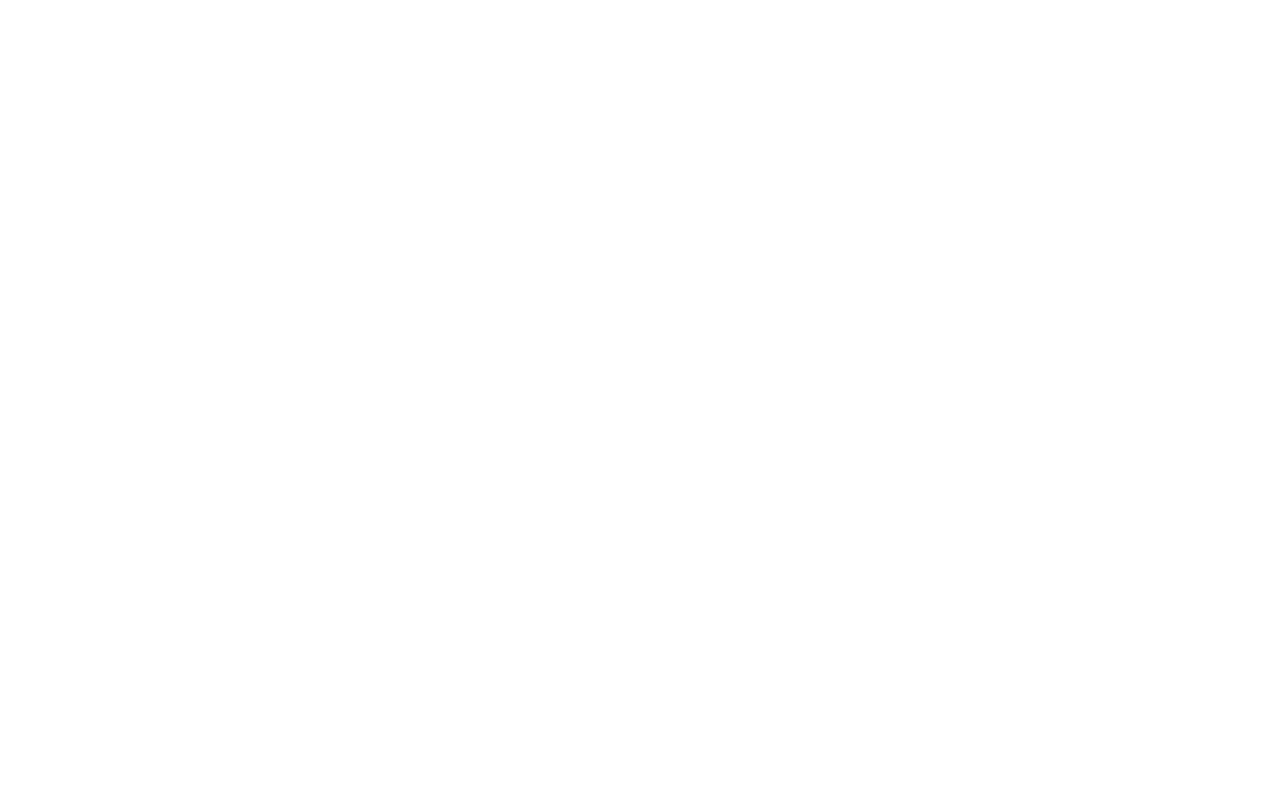
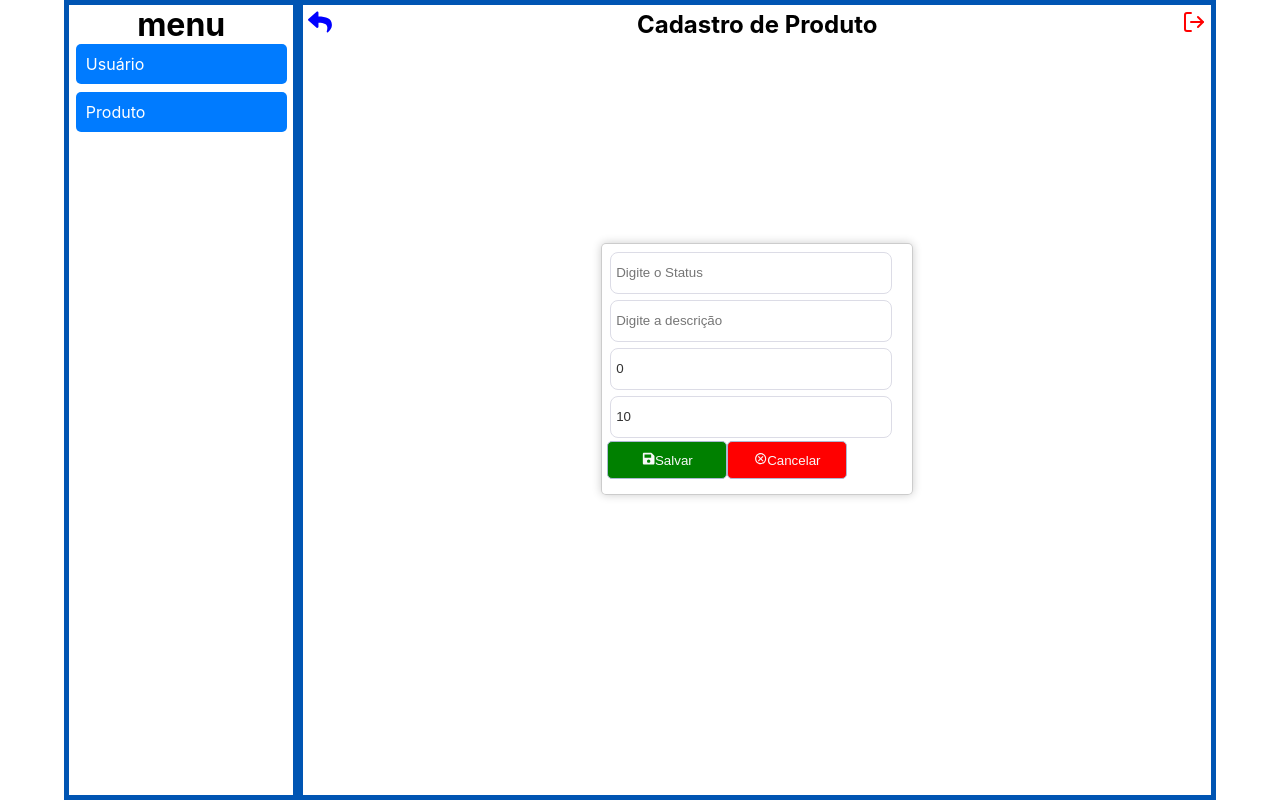
Before and after one commit to guidev63/Final-Front, a React (Create React App) app: page /cadastroproduto in a window 1280 px wide. Before the commit this address had no page. Built offline with nearby package versions, Linux system fonts and the light colour scheme.

Commit message:
colocamos cadastro de produtos

```diff
--- a/src/Pages/CadastroUsuario/index.js
+++ b/src/Pages/CadastroUsuario/index.js
@@ -25,11 +25,11 @@
     function salvardados(e) {
         e.preventDefault();
         // console.log(usuario);
-         if(nome=="")
+         if(nome==="")
         alert("Preencha o campo nome")
-        else if(email=="")
+        else if(email==="")
         alert("Preencha o campo email")
-        else if (senha=="")
+        else if (senha==="")
         alert("Preencha o campo senha")
         else {
        const banco = JSON.parse(localStorage.getItem("cd-usuarios") || "[]");
--- a/src/Pages/CadastrodeProduto/index.js
+++ b/src/Pages/CadastrodeProduto/index.js
@@ -1,4 +1,5 @@
 import react, { useState } from 'react';
+
 import '../../Pages/global.css';
 import Menu from '../../componentes/menu'
 import { FiEdit, FiTrash, FiDelete, FiFilePlus } from "react-icons/fi";
@@ -9,55 +10,67 @@
 import { useNavigate } from 'react-router-dom';
 import Head from '../../componentes/head';
 
-export default function Cadastrousuario() {
-    const navigate =useNavigate();
+//fiz alteração aqui
 
-    const [nome, setNome] = useState("");
-    const [email, setEmail] = useState("");
-    const [senha, setSenha] = useState("");
-    const usuarios = ["carlos", "carlos@gmail.com", "123"]
-    const usuario = {
-        id:Date.now().toString(36)+Math.floor(Math.pow(10,12)+Math.random()*9*Math.pow(10,12)).toString(36),
-        nome,
-        email,
-        senha
+export default function Cadastroproduto() {
+    const navigate = useNavigate();
+
+    const [status, setStatus] = useState("");
+    const [descricao, setDescricao] = useState("");
+    const [estoque_minimo, setEstoque_minimo] = useState("0");
+    const [estoque_maximo, setEstoque_maximo] = useState("10");
+
+    const produto = {
+        id: Date.now().toString(36) + Math.floor(Math.pow(10, 12) + Math.random() * 9 * Math.pow(10, 12)).toString(36),
+        status,
+        descricao,
+        estoque_minimo,
+        estoque_maximo
+
     }
     function salvardados(e) {
         e.preventDefault();
-        // console.log(usuario);
-         if(nome=="")
-        alert("Preencha o campo nome")
-        else if(email=="")
-        alert("Preencha o campo email")
-        else if (senha=="")
-        alert("Preencha o campo senha")
-        else {
-       const banco = JSON.parse(localStorage.getItem("cd-usuarios") || "[]");
-        banco.push(usuario);
-        localStorage.setItem("cd-usuarios", JSON.stringify(banco));
-        alert("Usuario salvo com sucesso");
-        navigate('/listausuario')
+        let i = 0;
+        if (status === "")
+            i++;
+        else if (descricao === "")
+            i++;
+        else if (estoque_minimo === "" || estoque_minimo === 0)
+            i++;
+        else if (estoque_maximo === "" || estoque_maximo === 0)
+            i++;
+        if (i == 0) {
+            const banco = JSON.parse(localStorage.getItem("cd-produtos") || "[]");
+            banco.push(produto);
+            localStorage.setItem("cd-produtos", JSON.stringify(banco));
+            alert("Produto salvo com sucesso");
+            navigate('/listaproduto');
+        } else {
+            alert("Verifique! Há campos vazios!")
         }
     }
     return (
         <div className="dashboard-container">
+
             <div className='menu'>
                 <h1>  menu</h1>
                 <Menu />
 
             </div>
             <div className='principal'>
-                <Head title="Cadastro de Usuários"/>
+                <Head title="Cadastro de Produto" />
                 <div className='form-container'>
                     <form className='form-cadastro' onSubmit={salvardados} >
                         <input type='text'
-                            value={nome} onChange={e => setNome(e.target.value)}
-                            placeholder='Digite o nome do usuário'
+                            value={status} onChange={e => setStatus(e.target.value)}
+                            placeholder='Digite o Status'
                         />
                         <input type='text'
-                            value={email} onChange={e => setEmail(e.target.value)} placeholder='Digite seu email' />
-                        <input type='password'
-                            value={senha} onChange={e => setSenha(e.target.value)} placeholder='Digite sua senha' />
+                            value={descricao} onChange={e => setDescricao(e.target.value)} placeholder='Digite a descrição' />
+                        <input type='number'
+                            value={estoque_minimo} onChange={e => setEstoque_minimo(e.target.value)} placeholder='Digite sua senha' />
+                        <input type='number'
+                            value={estoque_maximo} onChange={e => setEstoque_maximo(e.target.value)} placeholder='Digite sua senha' />
                         <div>
                             <button className='btn-save'>
                                 <FaSave />
--- a/src/router.js
+++ b/src/router.js
@@ -4,6 +4,7 @@
 import Listausuario from './Pages/listarUsuario';
 import Cadastrousuario from './Pages/CadastroUsuario';
 import Editarusuario from './Pages/editarUsuario';
+import Cadastroproduto from './Pages/CadastrodeProduto';
 
 
 export default function Rotas() {
@@ -14,6 +15,7 @@
                 <Route path="/dashboard" element={<Dashboard />}> </Route>
                 <Route path="/listausuario" element={<Listausuario />}> </Route>
                 <Route path="/cadastrousuario" element={<Cadastrousuario />}> </Route>
+                <Route path="/cadastroproduto" element={<Cadastroproduto />}> </Route>
                 <Route path="/editarusuario/:id" element={<Editarusuario />}>  </Route>
             </Routes>
         </BrowserRouter>
```
